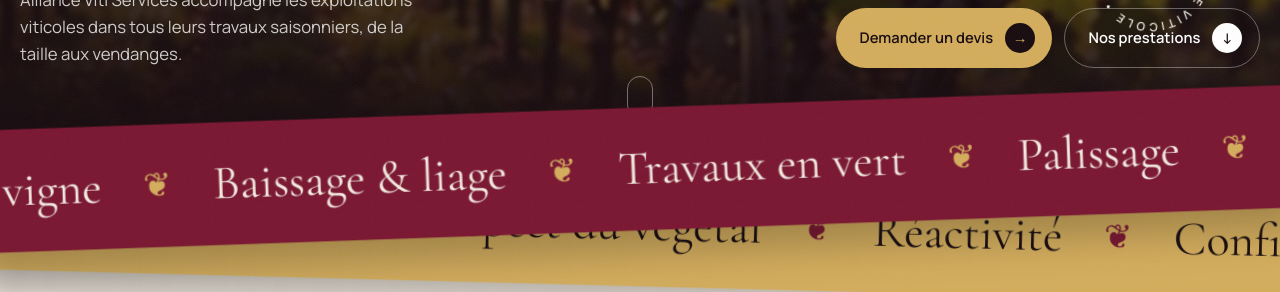
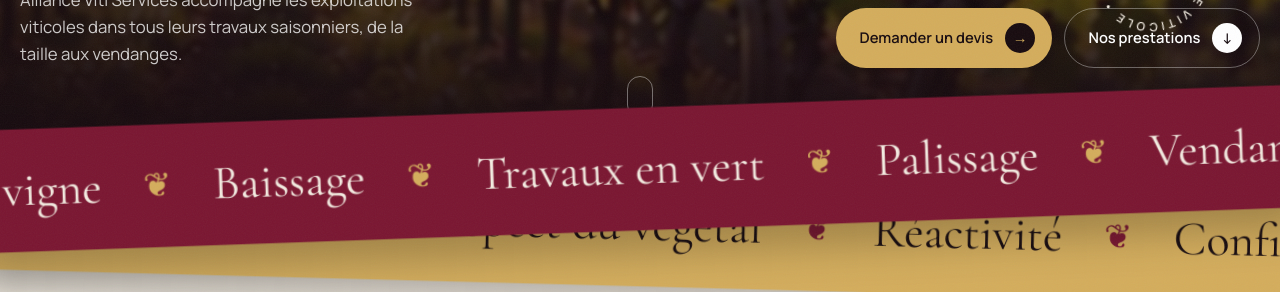
Before and after one commit to chems03/clipforge-legal, a plain HTML site: page alliance-viti-services/index.html in a window 1280 px wide. Shown: the part 660-952 px from the top of the page. Drawn offline with nearby package versions, Linux system fonts and the light colour scheme.

Commit message:
Remplace « Baissage & liage » par « Baissage »
Co-Authored-By: Claude Opus 5.5 <noreply@anthropic.com>
Claude-Session: https://claude.ai/code/session_018C9jhHcUGhRuH8XRnw9iWC

```diff
--- a/alliance-viti-services/index.html
+++ b/alliance-viti-services/index.html
@@ -4,7 +4,7 @@
 <meta charset="UTF-8">
 <meta name="viewport" content="width=device-width, initial-scale=1">
 <title>Alliance Viti Services – Prestataire viticole à vos côtés</title>
-<meta name="description" content="Alliance Viti Services : prestataire viticole pour tous vos travaux manuels – taille, liage, travaux en vert, palissage, vendanges manuelles et entretien des parcelles. Devis gratuit.">
+<meta name="description" content="Alliance Viti Services : prestataire viticole pour tous vos travaux manuels – taille, baissage, travaux en vert, palissage, vendanges manuelles et entretien des parcelles. Devis gratuit.">
 <meta name="theme-color" content="#1a0d11">
 <link rel="icon" href="images/favicon.png">
 <link rel="preconnect" href="https://fonts.googleapis.com">
@@ -363,7 +363,7 @@ footer{background:var(--noir);color:rgba(244,237,226,.55);padding:70px 0 34px;fo
 </section>
 
 <div class="marquee" aria-hidden="true"><div class="marquee-track" data-dir="1">
-  <span>Taille de la vigne</span><span>Baissage &amp; liage</span><span>Travaux en vert</span><span>Palissage</span><span>Vendanges manuelles</span><span>Entretien des parcelles</span>
+  <span>Taille de la vigne</span><span>Baissage</span><span>Travaux en vert</span><span>Palissage</span><span>Vendanges manuelles</span><span>Entretien des parcelles</span>
 </div></div>
 <div class="marquee alt" aria-hidden="true"><div class="marquee-track" data-dir="-1">
   <span>Qualité</span><span>Respect du végétal</span><span>Réactivité</span><span>Confiance</span><span>Flexibilité</span><span>Rigueur</span>
@@ -405,7 +405,7 @@ footer{background:var(--noir);color:rgba(244,237,226,.55);padding:70px 0 34px;fo
     </div>
     <div class="hs-track" id="hsTrack">
       <article class="svc" tabindex="0"><img src="images/taille.jpg" alt=""><span class="svc-num">01</span><span class="svc-tag">Hiver</span><div class="svc-body"><h3>Taille de<br>la vigne</h3><p>Taille guyot, taille cordon et autres méthodes adaptées à votre domaine.</p><span class="plus">+</span></div></article>
-      <article class="svc" tabindex="0"><img src="images/baissage.jpg" alt=""><span class="svc-num">02</span><span class="svc-tag">Fin d’hiver</span><div class="svc-body"><h3>Baissage<br>&amp; liage</h3><p>Mise en place et entretien du palissage, liage des bois et bonne conduite de la vigne.</p><span class="plus">+</span></div></article>
+      <article class="svc" tabindex="0"><img src="images/baissage.jpg" alt=""><span class="svc-num">02</span><span class="svc-tag">Fin d’hiver</span><div class="svc-body"><h3>Baissage</h3><p>Mise en place et entretien du palissage, baissage des bois et bonne conduite de la vigne.</p><span class="plus">+</span></div></article>
       <article class="svc" tabindex="0"><img src="images/vert.jpg" alt=""><span class="svc-num">03</span><span class="svc-tag">Printemps</span><div class="svc-body"><h3>Travaux<br>en vert</h3><p>Ébourgeonnage, épamprage, effeuillage et éclaircissage.</p><span class="plus">+</span></div></article>
       <article class="svc" tabindex="0"><img src="images/palissage.jpg" alt=""><span class="svc-num">04</span><span class="svc-tag">Été</span><div class="svc-body"><h3>Palissage</h3><p>Pose, relevage et entretien des fils et des piquets.</p><span class="plus">+</span></div></article>
       <article class="svc" tabindex="0"><img src="images/vendanges.jpg" alt=""><span class="svc-num">05</span><span class="svc-tag">Automne</span><div class="svc-body"><h3>Vendanges<br>manuelles</h3><p>Récolte sélective et soignée, dans le respect de la qualité de la récolte.</p><span class="plus">+</span></div></article>
@@ -426,7 +426,7 @@ footer{background:var(--noir);color:rgba(244,237,226,.55);padding:70px 0 34px;fo
     </div>
     <div class="timeline" id="timeline">
       <span class="fill" id="tlFill"></span>
-      <div class="season"><span class="ic">❄️</span><small>Hiver</small><h3>Taille</h3><ul><li>Taille guyot &amp; cordon</li><li>Tirage des bois</li><li>Baissage &amp; liage</li></ul></div>
+      <div class="season"><span class="ic">❄️</span><small>Hiver</small><h3>Taille</h3><ul><li>Taille guyot &amp; cordon</li><li>Tirage des bois</li><li>Baissage</li></ul></div>
       <div class="season"><span class="ic">🌱</span><small>Printemps</small><h3>Travaux en vert</h3><ul><li>Ébourgeonnage</li><li>Épamprage</li><li>Relevage</li></ul></div>
       <div class="season"><span class="ic">☀️</span><small>Été</small><h3>Palissage</h3><ul><li>Relevage des fils</li><li>Effeuillage</li><li>Éclaircissage</li></ul></div>
       <div class="season"><span class="ic">🍇</span><small>Automne</small><h3>Vendanges</h3><ul><li>Récolte manuelle</li><li>Tri sélectif</li><li>Entretien des parcelles</li></ul></div>
@@ -512,7 +512,7 @@ footer{background:var(--noir);color:rgba(244,237,226,.55);padding:70px 0 34px;fo
         <div class="chips-label">Prestations souhaitées</div>
         <div class="chips">
           <input type="checkbox" id="p1" name="Prestations[]" value="Taille de la vigne"><label for="p1">Taille</label>
-          <input type="checkbox" id="p2" name="Prestations[]" value="Baissage / Liage"><label for="p2">Baissage / Liage</label>
+          <input type="checkbox" id="p2" name="Prestations[]" value="Baissage"><label for="p2">Baissage</label>
           <input type="checkbox" id="p3" name="Prestations[]" value="Travaux en vert"><label for="p3">Travaux en vert</label>
           <input type="checkbox" id="p4" name="Prestations[]" value="Palissage"><label for="p4">Palissage</label>
           <input type="checkbox" id="p5" name="Prestations[]" value="Vendanges manuelles"><label for="p5">Vendanges</label>
```
